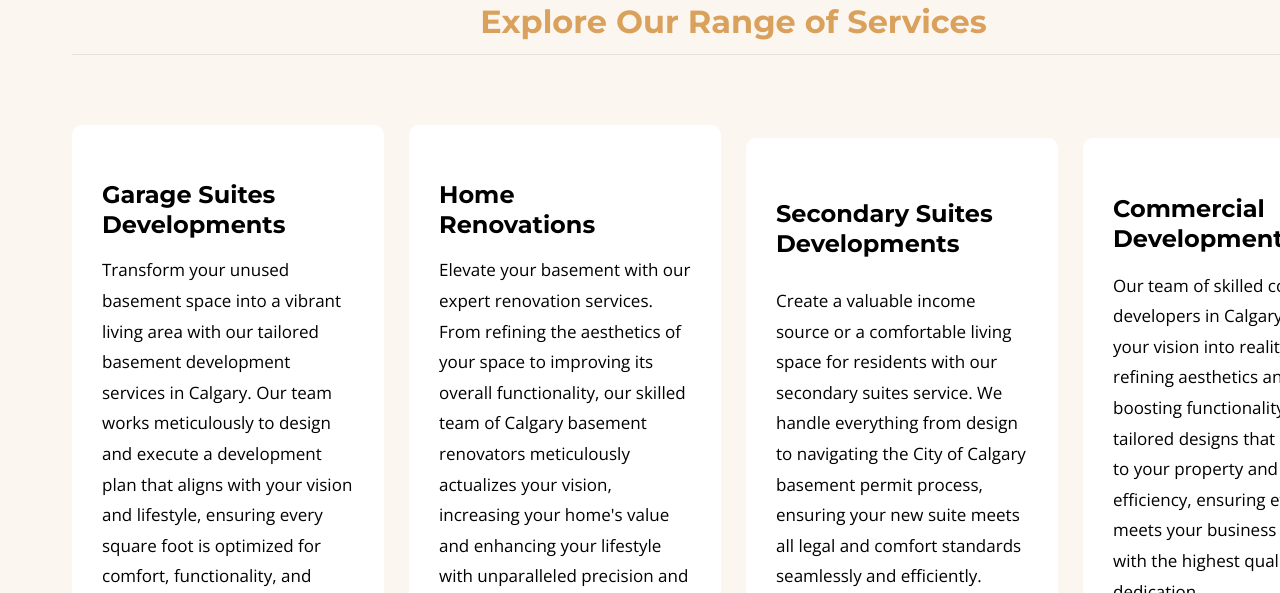
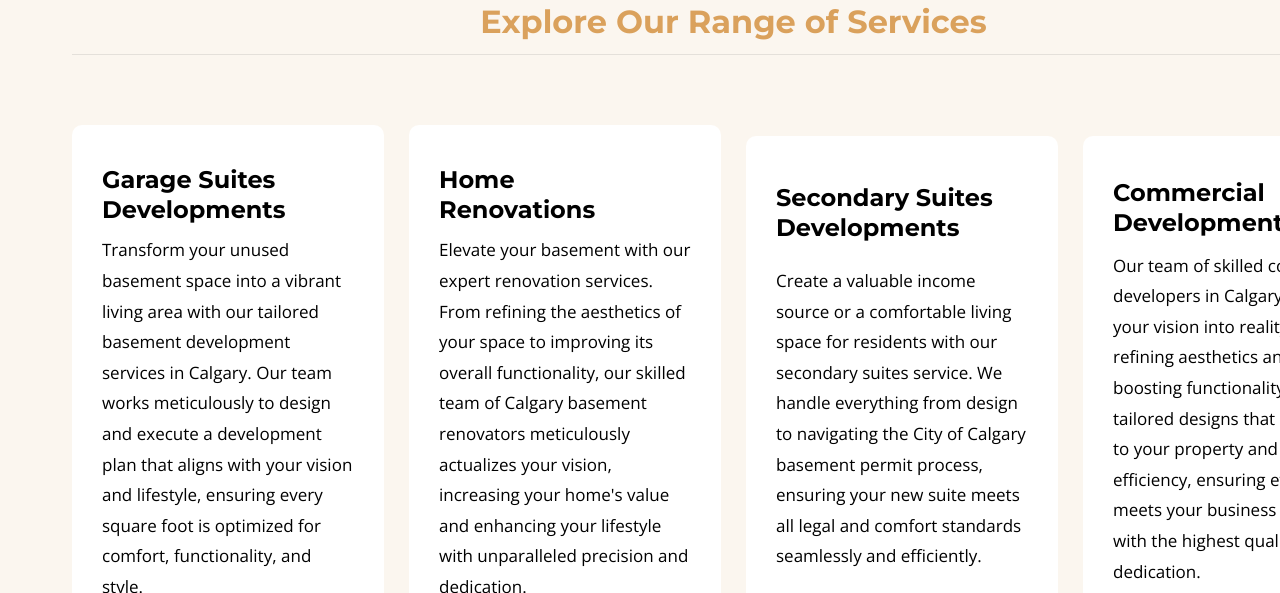
Before and after one commit to PraveenFrancis/confident-realty, a plain HTML site: page index.html in a window 1280 px wide. Shown: the part 1640-2233 px from the top of the page. Drawn offline with nearby package versions, Linux system fonts and the light colour scheme; no server answers.

Commit message:
some hight adjusted

```diff
--- a/css/style.css
+++ b/css/style.css
@@ -298,7 +298,7 @@ header .intro-text {
 }
 #services h3 {
 	font-weight: 700;
-	padding: 5px 0;
+	/* padding: 5px 0; */
 }
 #services .service-desc hr {
 	margin-left: 0;
@@ -545,7 +545,7 @@ color: #777;
 	overflow: hidden;
 }
 .ele-content{
-	min-height: 720px;
+	min-height: 705px;
     text-align: left;
     padding: 30px;
     background-color: #FFFFFF;
@@ -562,6 +562,7 @@ color: #777;
 	display: flex; /* Enables flex layout */
 	flex-direction: column; /* Stacks children vertically */
 	align-items: flex-start;
+	padding-top: 20px;
 }
 .ele-content img {
     height: auto;
```
